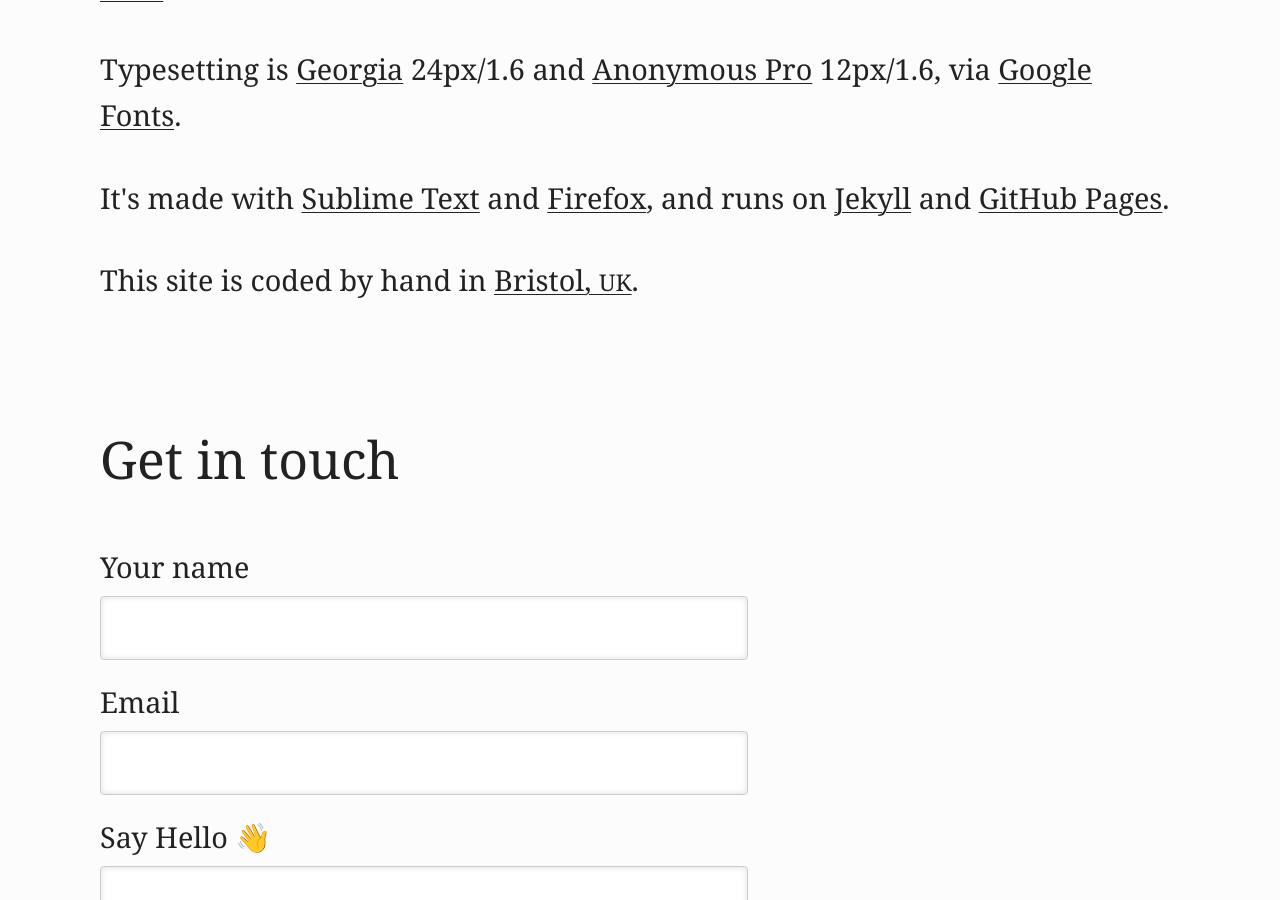
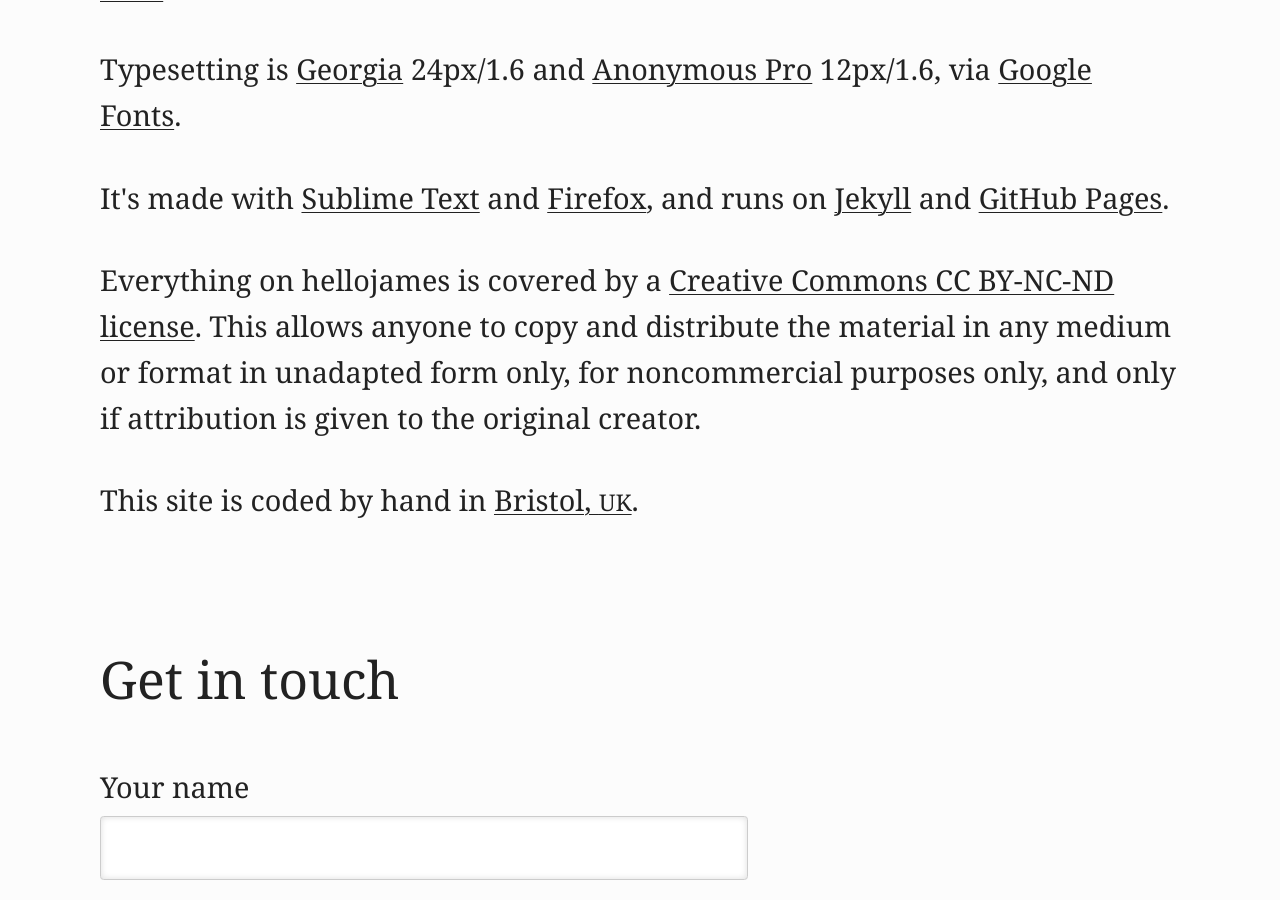
Before and after one commit to hellojames/hellojames.github.io, a Jekyll site: the page built from colophon/index.html, in a window 1280 px wide and 900 px high, scrolled down 600 px. Built offline with Jekyll 4.4.1, drawn with Linux system fonts in a browser that asks for light colours.

Commit message:
Update index.html

```diff
--- a/colophon/index.html
+++ b/colophon/index.html
@@ -15,6 +15,7 @@
   <p><a href="https://hellojames.co.uk/" title="Homepage">hellojames</a> is a continuous work in progress, built in the open. Static <small>HTML</small> and <small>CSS</small>, and a bit of <a href="https://motherfuckingwebsite.com/" title="Visit website">progressive enhancement</a>. <a href="https://brutalist-web.design/" title="Visit website">Proudly brutalist</a>. <a href="https://www.indieweb.guide/what-is-indieweb/" title="Visit website">The indie web lives</a>.</p>
   <p>Typesetting is <a href="https://www.linkedin.com/posts/erikdkennedy_georgia-is-a-default-web-font-its-on-a-share-7350977873844858881-PH0h/">Georgia</a> 24px/1.6 and <a href="https://fonts.google.com/specimen/Anonymous+Pro/">Anonymous Pro</a> 12px/1.6, via <a href="https://fonts.google.com/" title="Visit website">Google Fonts</a>.</p>
   <p>It's made with <a href="https://www.sublimetext.com/" title="Visit website">Sublime Text</a> and <a href="https://www.firefox.com/" title="Visit website">Firefox</a>, and runs on <a href="https://jekyllrb.com/" title="Visit website">Jekyll</a> and <a href="https://www.github.com/hellojames/hellojames.github.io/" title="Visit repo">GitHub Pages</a>.</p>
+  <p>Everything on hellojames is covered by a <a href="https://creativecommons.org/licenses/by-nc-nd/4.0" title=Visit website">Creative Commons CC BY-NC-ND license</a>. This allows anyone to copy and distribute the material in any medium or format in unadapted form only, for noncommercial purposes only, and only if attribution is given to the original creator.</p>
   <p>This site is coded by hand in <a href="https://www.google.com/maps/place/Bristol/@51.3926831,-3.2113505,9z/data=!4m6!3m5!1s0x4871836681b3d861:0x8ee4b22e4b9ad71f!8m2!3d51.454513!4d-2.58791!16zL20vMDk1bDA?entry=ttu&g_ep=EgoyMDI2MDMzMS4wIKXMDSoASAFQAw%3D%3D">Bristol, <small>UK</small></a>.</p>
 
   <!--
```
Also changed, not shown: other parts of colophon/index.html (+1 -1 lines).
